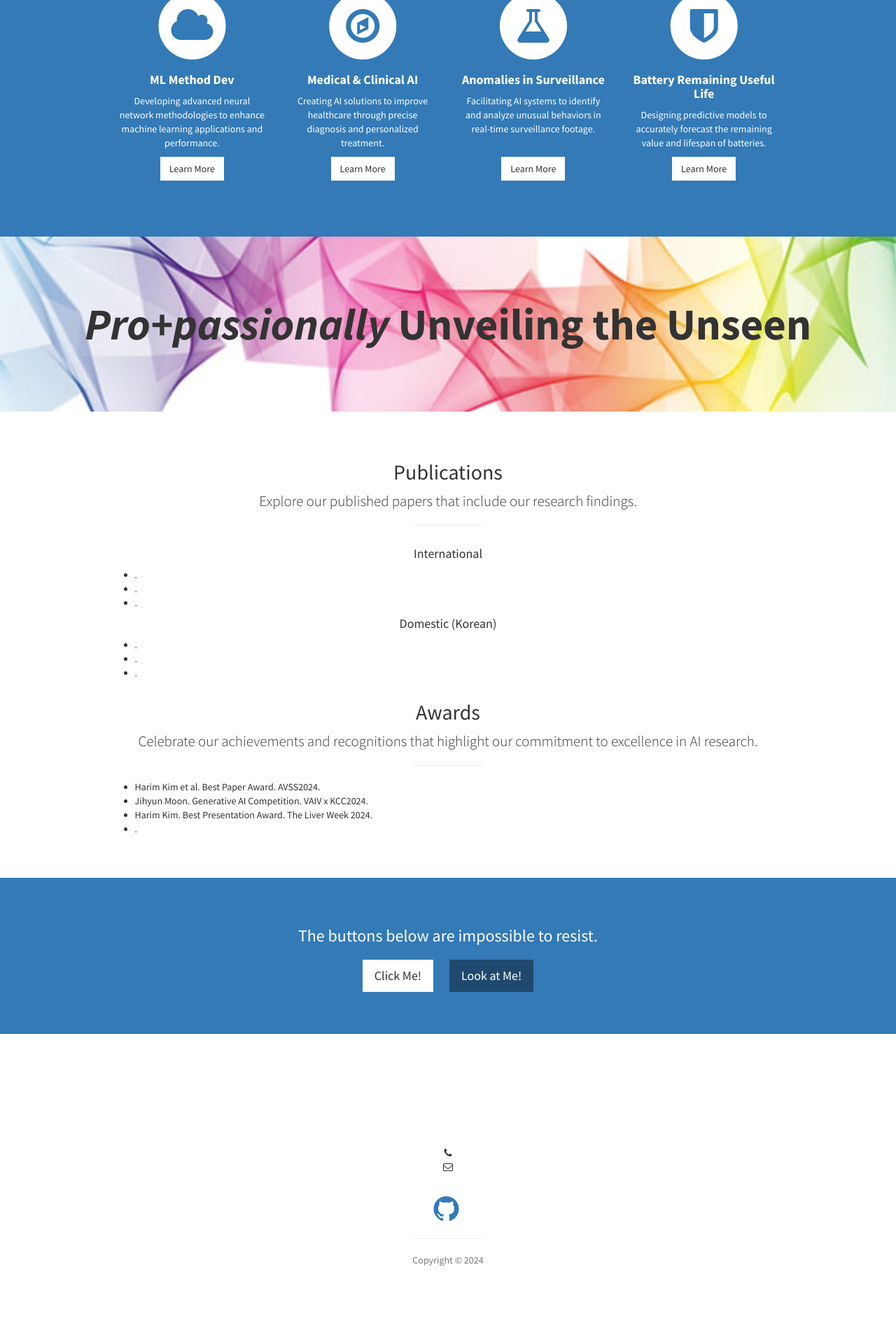
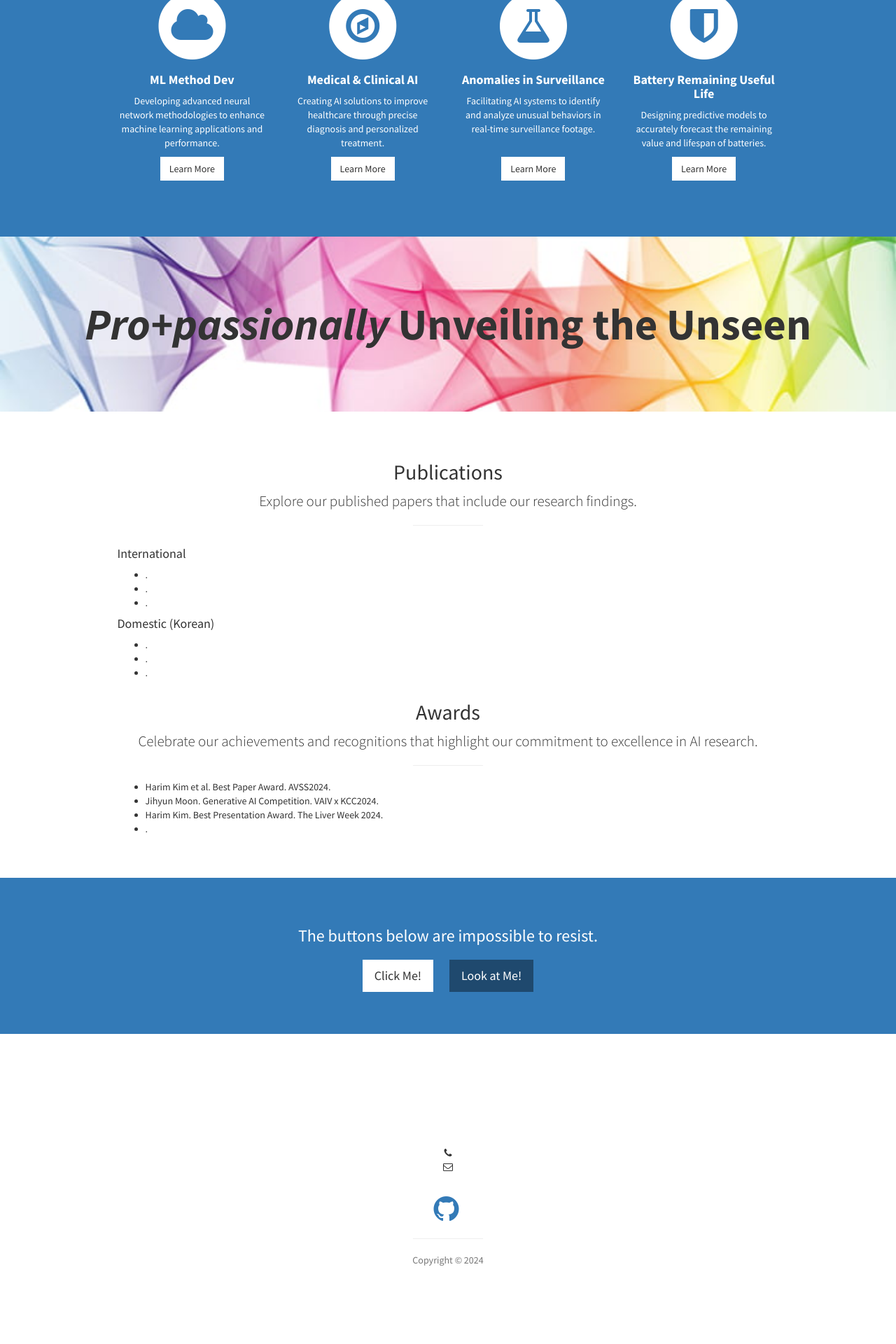
Before and after one commit to nth221/nth221.github.io, a Jekyll site: the page built from index.html, in a window 1280 px wide. Shown: the part 2078-3998 px from the top of the page at 70% size. Built offline with Jekyll 4.4.1, drawn with Linux system fonts in a browser that asks for light colours.

Commit message:
modified:   _includes/portfolio.html

```diff
--- a/_includes/portfolio.html
+++ b/_includes/portfolio.html
@@ -6,6 +6,7 @@
         <p class="lead">Explore our published papers that include our research findings.</p>
         <hr class="small">
         <div class="row">
+          <div class="col-lg-10 text-left">
             <h4>International</h4>
             <ul class="publication-list">
               <li>.</li>
@@ -19,6 +20,7 @@
               <li>.</li>
             </ul>
           </div>
+        </div>
         <!-- /.row (nested) -->
 <!--         <a href="#" class="btn btn-dark">View More Items</a> -->
 
@@ -26,12 +28,14 @@
         <p class="lead">Celebrate our achievements and recognitions that highlight our commitment to excellence in AI research.</p>
         <hr class="small">
         <div class="row">
+          <div class="col-lg-10 text-left">
             <ul class="publication-list">
               <li>Harim Kim et al. Best Paper Award. AVSS2024.</li>
               <li>Jihyun Moon. Generative AI Competition. VAIV x KCC2024.</li>
               <li>Harim Kim. Best Presentation Award. The Liver Week 2024.</li>
               <li>.</li>
             </ul>
+          </div>
         </div>
         <!-- /.row (nested) -->
 
```
Lines whose indentation alone changed are shown as unchanged.
